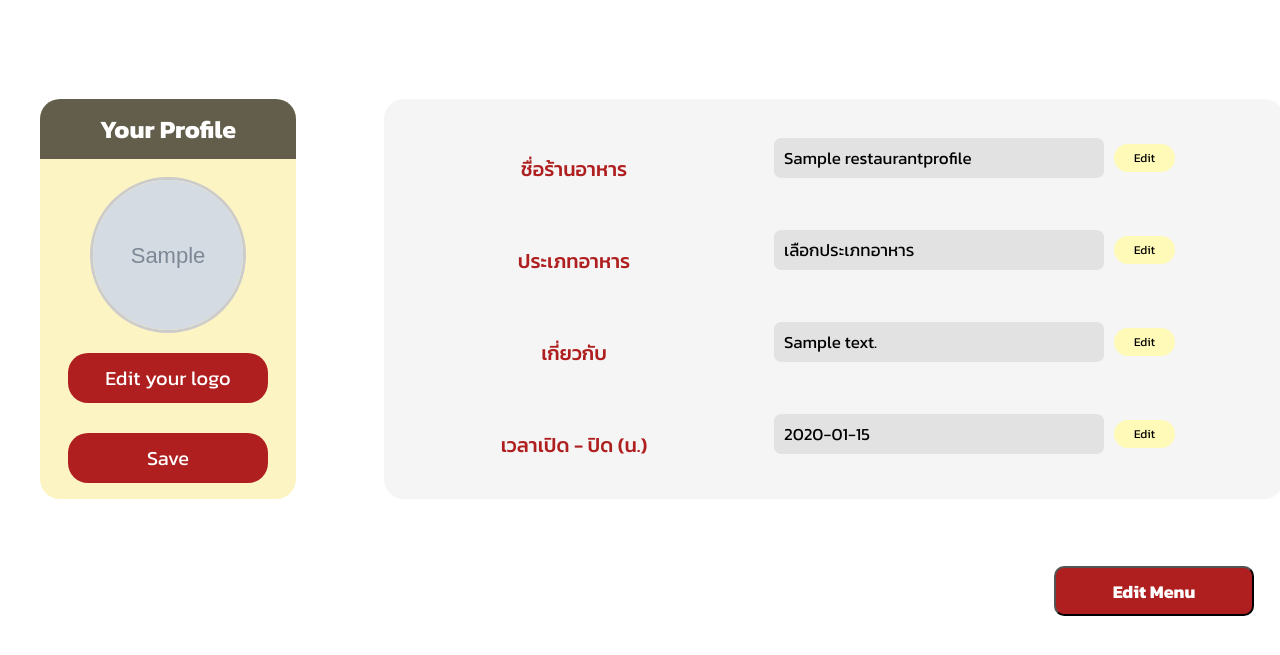
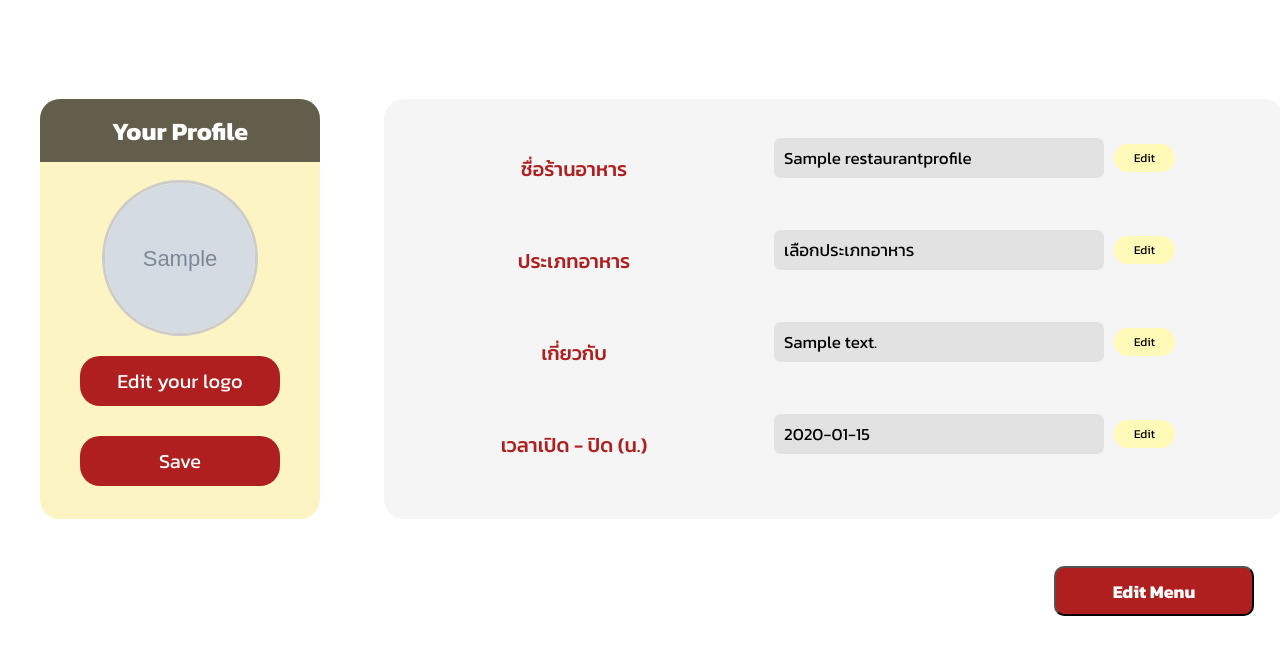
Before and after one commit to 6510615203/cn331project, a Django app: template restaurant/templates/manage_restaurant.html in a window 1280 px wide. Shown: the part 101-756 px from the top of the page. Run offline with Django 5.2, Linux system fonts and the light colour scheme; tables that the repository leaves empty hold one stand-in row (values such as "Sample post"); the template is opened without the code that fills it: values that come from a table or form of the project are taken from there, most other values are stand-ins (such as "Sample title", 1, 10 or a date in 2020); grey boxes marked "Sample" are stand-in pictures.

Commit message:
manage frame

```diff
--- a/static/css/manage_restaurant.css
+++ b/static/css/manage_restaurant.css
@@ -253,8 +253,8 @@ body {
     position: absolute;
     top: 25%;
     background-color: #fdf4c3;
-    width: 20%;
-    height: 50%;
+    width: 280px;
+    height: 420px;
     border-radius: 20px;
 }
 
@@ -266,7 +266,7 @@ body {
     top: 25%;
     left: 30%;
     width: 900px;
-    height: 50%;
+    height: 420px;
     background-color: #f5f5f5;
     border-radius: 20px;
 }
```
